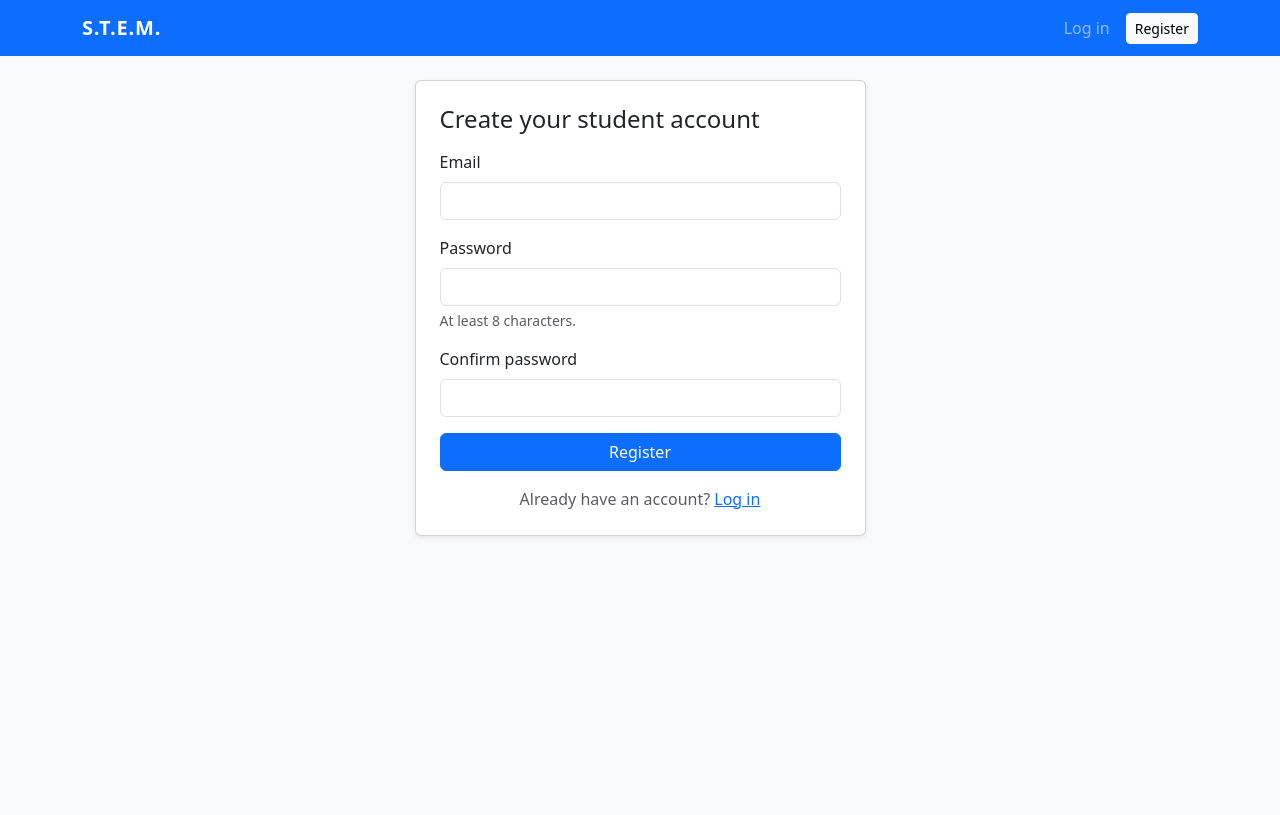
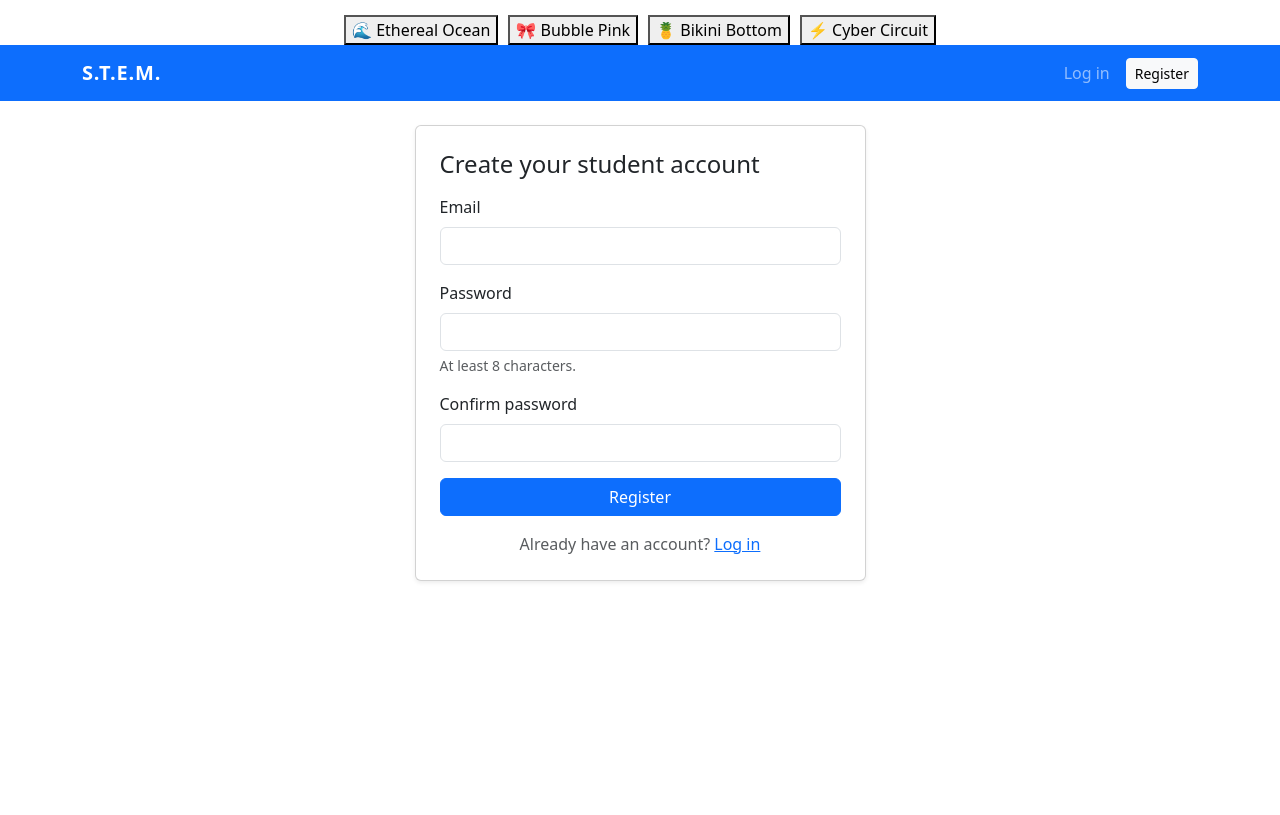
Before and after one commit to mumbi100muita-kobby/STEM, a Flask app: page /register in a window 1280 px wide. Before the commit the page ends 537 px from the top, so only its background shows below. Run offline with Flask 3, Linux system fonts and the light colour scheme.

Commit message:
Implement theme switcher in base.html
Added a theme switcher with buttons to change the page theme and save the selection in local storage.

```diff
--- a/stem/templates/base.html
+++ b/stem/templates/base.html
@@ -12,7 +12,14 @@
     >
     <link rel="stylesheet" href="{{ url_for('static', filename='css/app.css') }}">
   </head>
-  <body class="bg-light">
+  <body class="theme-ocean">
+    <!-- Theme Switcher Navigation Bar -->
+    <div class="theme-bar" style="display: flex; justify-content: center; gap: 10px; margin-top: 15px;">
+        <button class="theme-pill" onclick="setTheme('theme-ocean')">🌊 Ethereal Ocean</button>
+        <button class="theme-pill" onclick="setTheme('theme-pink')">🎀 Bubble Pink</button>
+        <button class="theme-pill" onclick="setTheme('theme-spongebob')">🍍 Bikini Bottom</button>
+        <button class="theme-pill" onclick="setTheme('theme-circuit')">⚡ Cyber Circuit</button>
+    </div>
     <nav class="navbar navbar-expand-lg navbar-dark bg-primary mb-4">
       <div class="container">
         <a class="navbar-brand fw-semibold" href="{{ url_for('dashboard.home') }}">S.T.E.M.</a>
@@ -72,4 +79,14 @@
       crossorigin="anonymous"
     ></script>
   </body>
+  <script>
+    function setTheme(themeName) {
+        document.body.className = themeName;
+        localStorage.setItem('stem_theme', themeName);
+    }
+    window.onload = function() {
+        const savedTheme = localStorage.getItem('stem_theme') || 'theme-ocean';
+        document.body.className = savedTheme;
+    }
+</script>
 </html>
```
